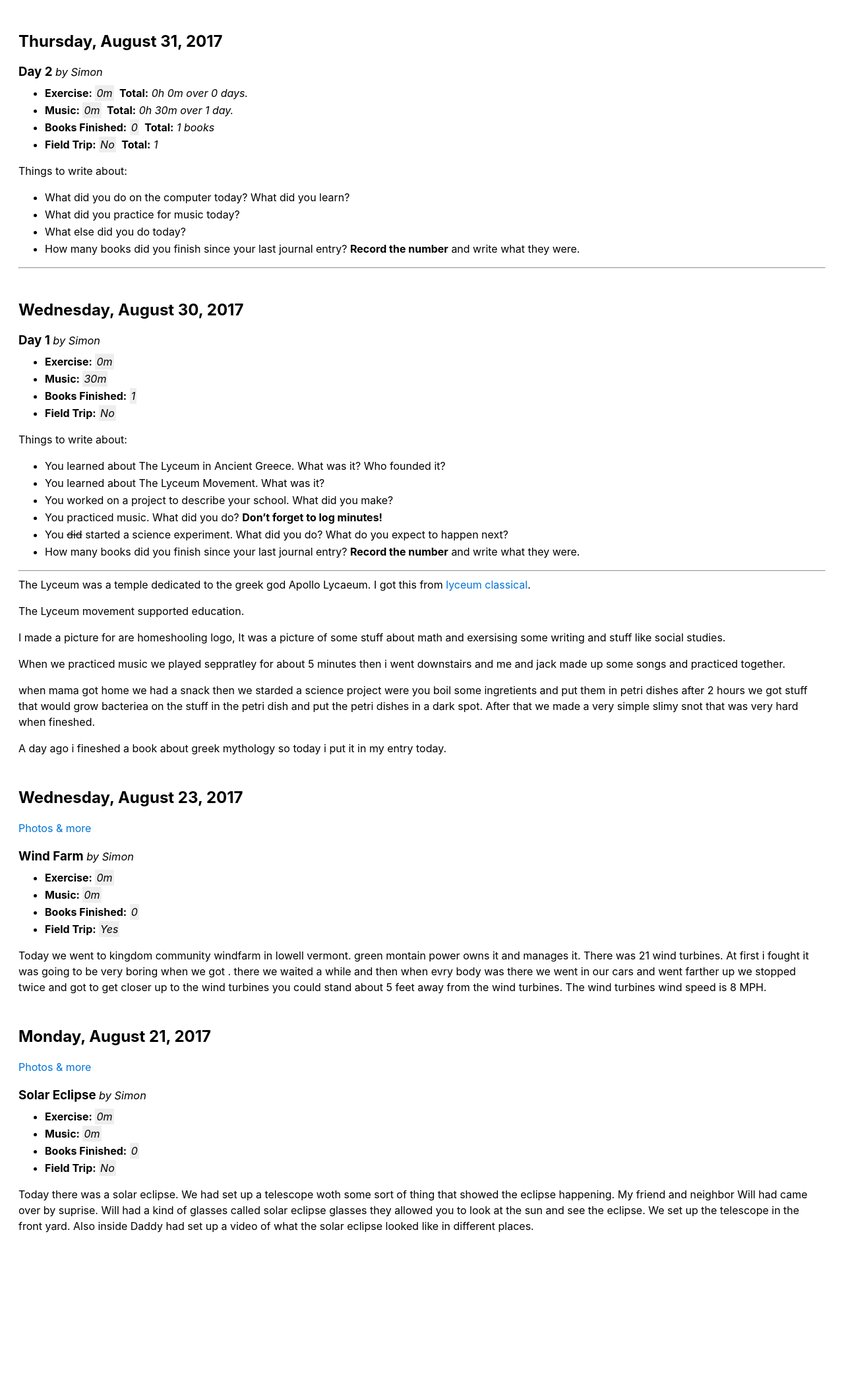
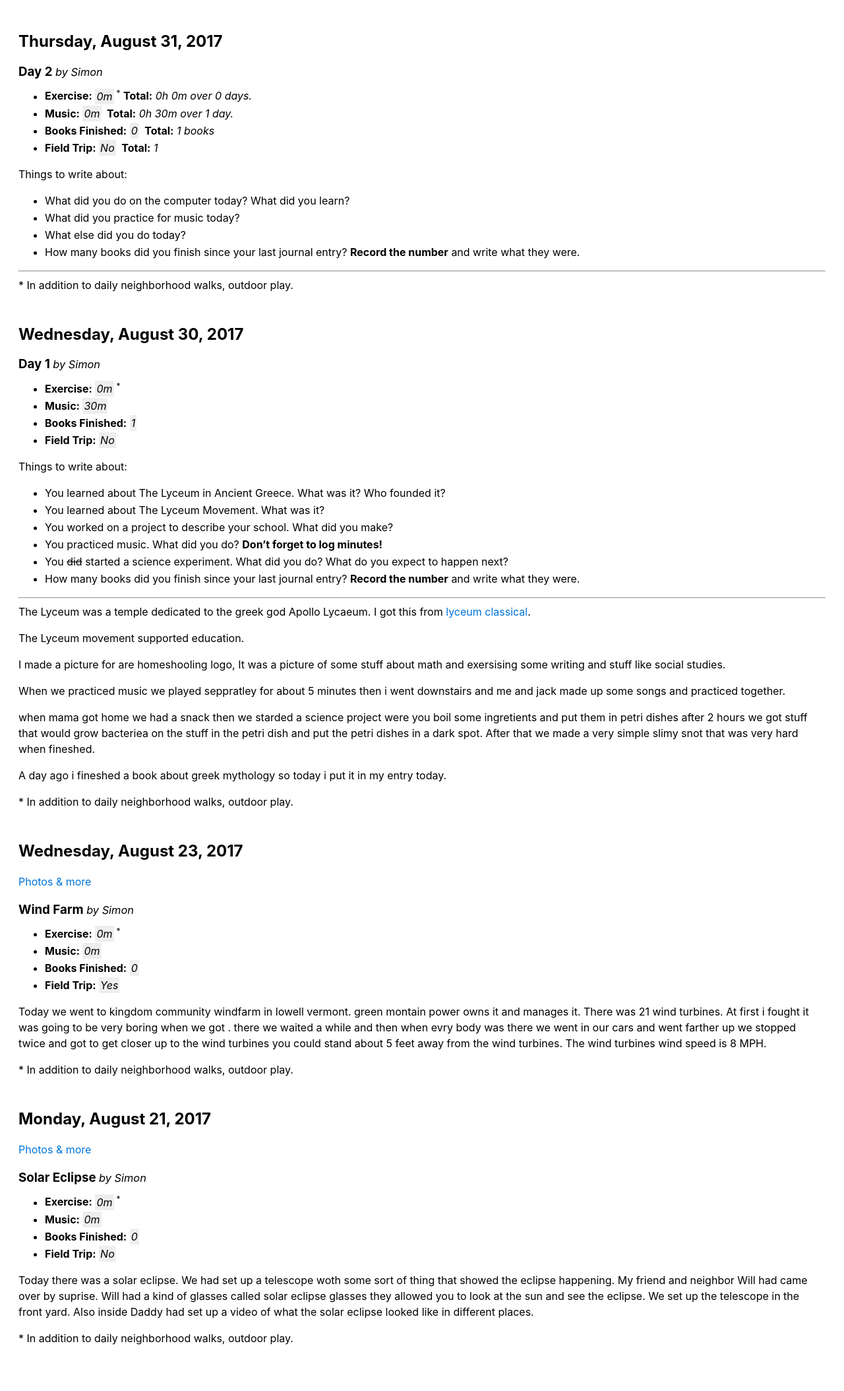
Before and after one commit to newlyceum/journal, a Jekyll site: the page built from simon/index.md, in a window 1280 px wide. Shown: the whole page at 66% size. Built offline with Jekyll 4.4.1, drawn with Linux system fonts in a browser that asks for light colours; before the commit the page ends 1938 px from its top, so only the background shows below that.

Commit message:
Exercise footnote tweak

```diff
--- a/_layouts/jack.html
+++ b/_layouts/jack.html
@@ -37,12 +37,13 @@
             {% endfor %}
             <h3 id="{{ post.slug }}">{{ post.title }} <span>by Jack</span></h3>
             <ul>
-                <li><b>Exercise:</b> <i class="today">{{ post.exercise }}m</i> <b>Total:</b> <i>{{ exercise_total | divided_by:60 }}h {{ exercise_total | modulo:60 }}m over {{ exercise_days }} day{% if exercise_days != 1 %}s{% endif %}.</i></li>
+                <li><b>Exercise:</b> <i class="today">{{ post.exercise }}m</i><sup>*</sup> <b>Total:</b> <i>{{ exercise_total | divided_by:60 }}h {{ exercise_total | modulo:60 }}m over {{ exercise_days }} day{% if exercise_days != 1 %}s{% endif %}.</i></li>
                 <li><b>Music:</b> <i class="today">{{ post.music }}m</i> <b>Total:</b> <i>{{ music_total | divided_by:60 }}h {{ music_total | modulo:60 }}m over {{ music_days }} day{% if music_days != 1 %}s{% endif %}.</i></li>
                 <li><b>Books Finished:</b> <i class="today">{{ post.books }}</i> <b>Total:</b> <i>{{ books_total }} books</i></li>
                 <li><b>Field Trip:</b> <i class="today">{% if post.field_trip > 0 %}Yes{% else %}No{% endif %}</i> <b>Total:</b> <i>{{ field_trips }}</i></li>
             </ul>
             {{ post.content }}
+            <p class="footnote">* In addition to daily neighborhood walks, outdoor play.</p>
         </div>
 {% endfor %}
     </div></div>
--- a/_layouts/simon.html
+++ b/_layouts/simon.html
@@ -37,12 +37,13 @@
             {% endfor %}
             <h3 id="{{ post.slug }}">{{ post.title }} <span>by Simon</span></h3>
             <ul>
-                <li><b>Exercise:</b> <i class="today">{{ post.exercise }}m</i> {% if forloop.first %}<b>Total:</b> <i>{{ exercise_total | divided_by:60 }}h {{ exercise_total | modulo:60 }}m over {{ exercise_days }} day{% if exercise_days != 1 %}s{% endif %}.</i>{% endif %}</li>
+                <li><b>Exercise:</b> <i class="today">{{ post.exercise }}m</i><sup>*</sup> {% if forloop.first %}<b>Total:</b> <i>{{ exercise_total | divided_by:60 }}h {{ exercise_total | modulo:60 }}m over {{ exercise_days }} day{% if exercise_days != 1 %}s{% endif %}.</i>{% endif %}</li>
                 <li><b>Music:</b> <i class="today">{{ post.music }}m</i> {% if forloop.first %}<b>Total:</b> <i>{{ music_total | divided_by:60 }}h {{ music_total | modulo:60 }}m over {{ music_days }} day{% if music_days != 1 %}s{% endif %}.</i>{% endif %}</li>
                 <li><b>Books Finished:</b> <i class="today">{{ post.books }}</i> {% if forloop.first %}<b>Total:</b> <i>{{ books_total }} books</i>{% endif %}</li>
                 <li><b>Field Trip:</b> <i class="today">{% if post.field_trip > 0 %}Yes{% else %}No{% endif %}</i> {% if forloop.first %}<b>Total:</b> <i>{{ field_trips }}</i>{% endif %}</li>
             </ul>
             {{ post.content }}
+            <p class="footnote">* In addition to daily neighborhood walks, outdoor play.</p>
         </div>
 {% endfor %}
     </div></div>
--- a/ui/css/styles.css
+++ b/ui/css/styles.css
@@ -115,3 +115,10 @@ h3 > span {
     font-style: italic;
     font-weight: normal;
 }
+
+sup, footnote {
+    font-size: .75em;
+}
+sup {
+    margin-top: -.125em;
+}
```
